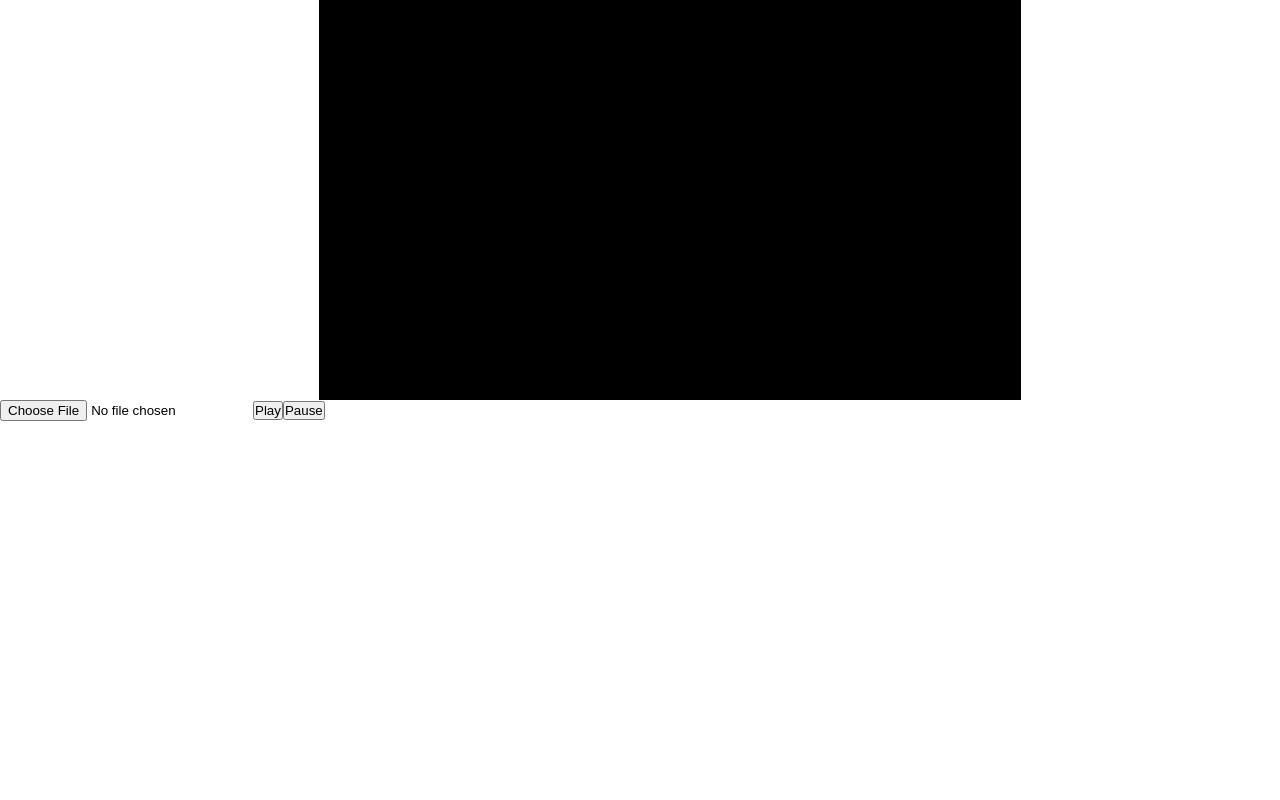
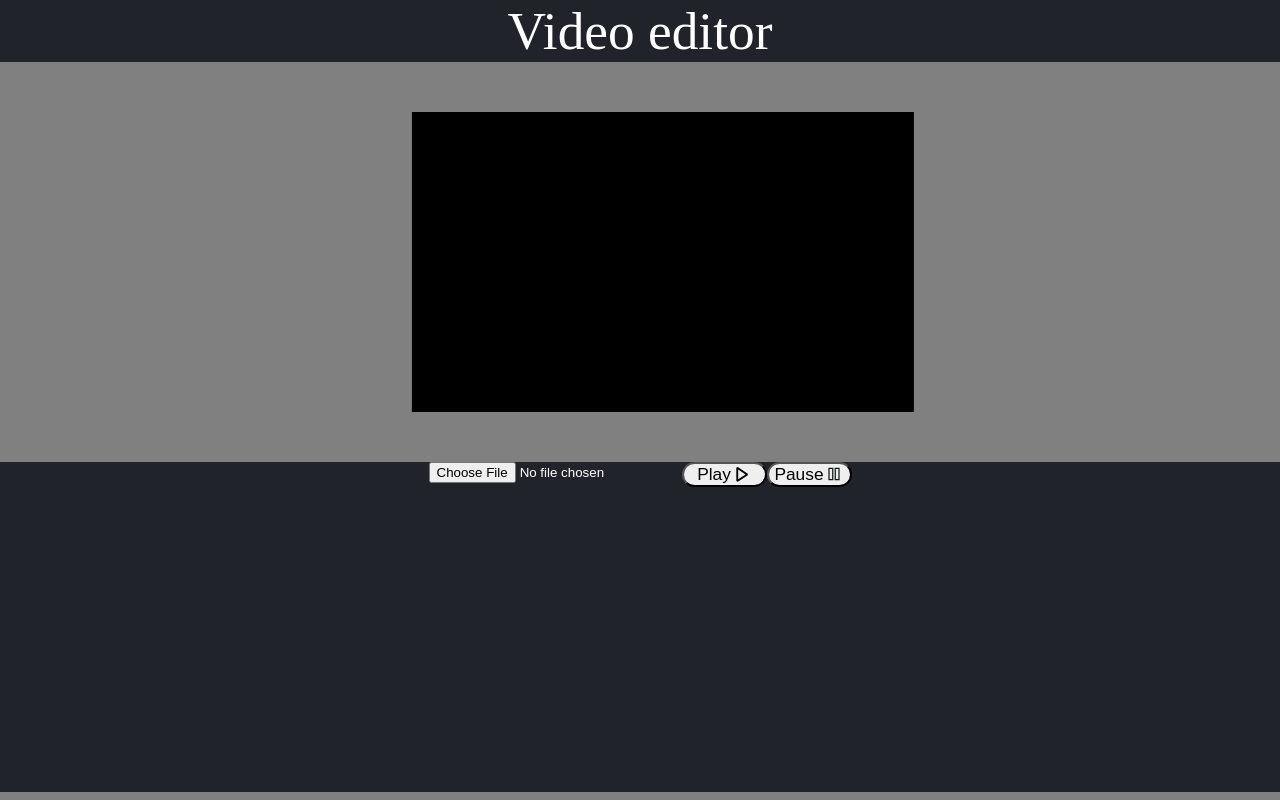
Before and after one commit to CradleDreams/media-editor, a React (Create React App) app: page / in a window 1280 px wide. Built offline with nearby package versions, Linux system fonts and the light colour scheme.

Commit message:
add interface

```diff
--- /dev/null
+++ b/src/components/Footer.tsx
@@ -0,0 +1,26 @@
+import styled from "styled-components";
+import ButtonVideo from "../shared/ui/ButtonVideo";
+
+const StyledFooter = styled.div`
+        display: flex;
+        background: #21232a;
+        color: white;
+        width: 100wh;
+        height: 330px;
+        flex-direction: row;
+        justify-content: center;
+        font-size: 40pt;
+        margin-top: 50px
+    `;
+
+const Footer = (props: any) => {
+    return (
+    <StyledFooter>
+       <input type={"file"} accept={"video/mp4"} onChange={props.Change}/>
+      <ButtonVideo text={"Play"} rf={props.rf}/>
+      <ButtonVideo text={"Pause"} rf={props.rf}/>
+    </StyledFooter>
+    );
+}
+
+export default Footer;
--- /dev/null
+++ b/src/components/Header.tsx
@@ -0,0 +1,22 @@
+import styled from "styled-components";
+
+const StyledHeader = styled.div`
+        display: flex;
+        background: #21232a;
+        color: white;
+        width: 100wh;
+        flex-direction: row;
+        justify-content: center;
+        font-size: 40pt;
+        margin-bottom: 50px;
+    `;
+
+const Header = () => {
+    return (
+        <StyledHeader>
+            Video editor
+        </StyledHeader>
+    );
+}
+
+export default Header;
--- a/src/components/Video.tsx
+++ b/src/components/Video.tsx
@@ -18,9 +18,8 @@ const Video = React.forwardRef((props: any, ref: any) => {
         ref={ref}
         image={ref.current}
         stroke="black"
-        width={700}
-        height={400}
-
+        width={500}
+        height={300}
       />
   );
 });
--- a/src/index.tsx
+++ b/src/index.tsx
@@ -8,6 +8,10 @@ const Global = createGlobalStyle`
     margin: 0;
     padding: 0;
     box-sizing: border-box;
+  }
+  html {
+    background: grey;
+    overflow: hidden;
   }
 `;
 
--- a/src/pages/App.tsx
+++ b/src/pages/App.tsx
@@ -1,8 +1,9 @@
 import { Layer, Rect, Stage } from "react-konva";
 import { useState } from "react";
 import React from "react";
-import ButtonVideo from "../shared/ui/ButtonVideo";
 import Video from "../components/Video";
+import Header from "../components/Header";
+import Footer from "../components/Footer";
 
 
 function App() {
@@ -29,26 +30,16 @@ function App() {
     return element;
   }, [src, imageRef]);
 
-  const handlePlay = () => {
-    imageRef.current.play();
-  };
-
-  const handlePause = () => {
-    imageRef.current.pause();
-  };
-
   return (
     <>
-      <Stage width={window.innerWidth} height={400} visible={true}>
-        <Layer width={700} height={400} x={window.innerWidth/4} draggable>
-        <Rect width={700} height={400} fill={"black"}/>
-          <Video ref={imageRef} />
+    <Header/>
+      <Stage width={window.innerWidth} height={300} visible={true}>
+        <Layer width={500} height={300} x={window.innerWidth/3.1} draggable>
+        <Rect width={500} height={300} fill={"black"}/>
+          <Video ref={imageRef}/>
         </Layer>
       </Stage>
-
-      <input type={"file"} accept={"video/mp4"} onChange={handleOnChange} />
-      <ButtonVideo text={"Play"} func={handlePlay} />
-      <ButtonVideo text={"Pause"} func={handlePause} />
+      <Footer Change={handleOnChange} rf={imageRef}/>
     </>
   );
 }
--- a/src/shared/ui/ButtonVideo.tsx
+++ b/src/shared/ui/ButtonVideo.tsx
@@ -1,10 +1,25 @@
+import styled from "styled-components";
+
 interface IButtonSetting{
     text: string,
-    func: any,
+    rf: any,
 }
-const ButtonVideo = ({text, func}: IButtonSetting) => {
+const StyledButton = styled.button`
+display: flex;
+color: black;
+width: 85px;
+height: 25px;
+border-radius: 30px;
+flex-direction: row;
+justify-content: center;
+font-size: 13pt;
+`;
+const ButtonVideo = ({text, rf}: IButtonSetting) => {
+  const handleClick = () => {
+    text === "Play" ? rf.current.play() : rf.current.pause()
+  }
   return (
-    <button onClick={func}>{text}</button>
+    <StyledButton onClick={handleClick}><p>{text}</p><img src={`images/${text}.svg`} style={{width: 20, height: 20, color: "white"}} alt={'Картинка'}/></StyledButton>
   )
 }
 
```
Also changed, not shown: public/images/Pause.svg (added), public/images/Play.svg (added).
